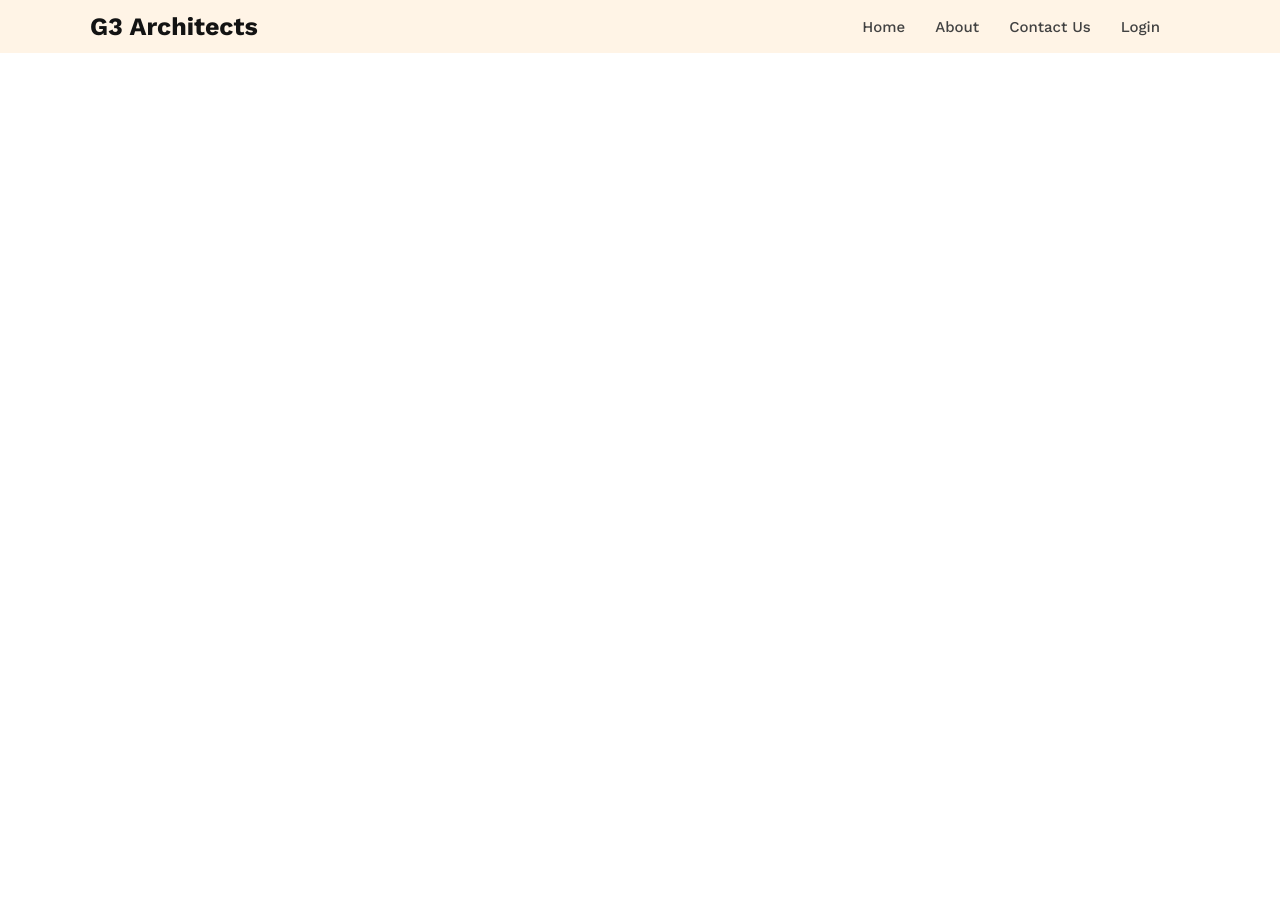
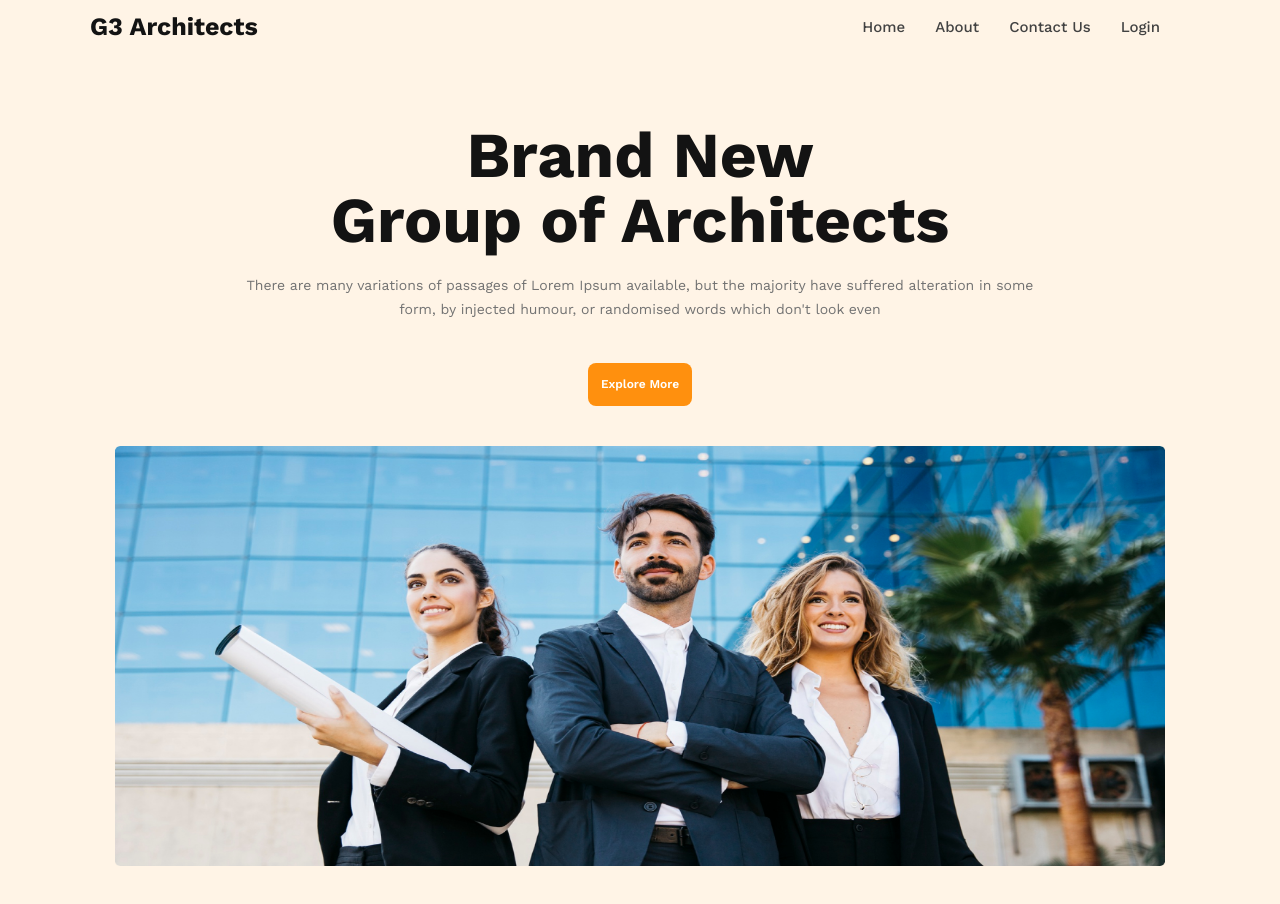
Before and after one commit to sabuj-xdev/git3-architects-web, a plain HTML site: page index.html in a window 1280 px wide. Before the commit the page ends 800 px from the top, so only its background shows below. Drawn offline with nearby package versions, Linux system fonts and the light colour scheme.

Commit message:
added banner

```diff
--- a/index.html
+++ b/index.html
@@ -9,6 +9,7 @@
 </head>
 <body>
     <header class="header">
+        <div class="header-content">
             <h3>G3 Architects</h3>
             <nav class="navbar">
             <ul>
@@ -19,7 +20,29 @@
             </ul>
             </nav>
             <i class="fa-solid fa-bars" id="hamburk"></i>
+        </div>
+        <!-- banner section -->
+        <section class="banner">
+            <div class="banner-content">
+                <h2 class="banner-title">
+                    Brand New <br>
+                    Group of Architects
+                   </h2>
+                  <p class="banner-description">
+                      There are many variations of passages of Lorem Ipsum available, but the majority have suffered alteration in some form, by injected humour, or randomised words which don't look even
+                  </p>
+            </div>
+       <div class="explore-btn">
+        <button class="Explore">
+            Explore More
+        </button>
+       </div>
+    <div class="banner-image">
+        <img src="images/banner.png" alt="">
+    </div>
+</section>
  </header>
+
     <main>
 
     </main>
--- a/style/style.css
+++ b/style/style.css
@@ -7,23 +7,28 @@
     box-sizing: border-box;
 }
 .body{
-    width:1055px;
+
 }
 /* header section style */
 .header{
+
     background-color: rgb(255, 244, 230);
+
+}
+.header-content{
     display:flex;
+    align-items: center;
     justify-content: space-between;
-    align-items: center;
 }
-.header h3{
+.header-content h3{
+    width:302px;
 color: rgb(19, 19, 19);
 font-family: Work Sans;
 font-size: 25px;
 font-weight: 700;
 line-height: 53px;
 letter-spacing: 0%;
-position:relative;
+position:relative ;
 left:90px;
 }
 #hamburk{
@@ -46,3 +51,68 @@ left:90px;
     position:relative;
     right:90px;
 }
+/* banner style  */
+.banner{
+    width:1220px;
+    margin:0 auto;
+    padding:70px;
+    text-align: center;
+}
+.banner-content{
+width:800px;
+height: 225px;
+margin:0 auto;
+}
+.banner-title{
+ color: rgb(19, 19, 19);
+font-family: Work Sans;
+font-size: 64px;
+font-weight: 700;
+line-height: 65px;
+letter-spacing: 0%;
+margin-bottom:20px;
+}
+.banner-description{
+color: rgb(114, 114, 114);
+font-family: Work Sans;
+font-size: 14px;
+font-weight: 400;
+line-height: 24px;
+letter-spacing: 0%;
+text-align: center;
+
+}
+/* button style */
+.explore-btn{
+    display: flex;
+    justify-content: center;
+    margin-top:15px;
+}
+.Explore{
+    color: rgb(255, 255, 255);
+    font-family: Work Sans;
+    font-size: 12px;
+    font-weight: 600;
+    line-height: 23px;
+    letter-spacing: 0%;
+    text-align: center;
+    border-radius: 8px;
+background: rgb(255, 144, 14);
+padding:10px 13px;
+border:none;
+cursor: pointer;
+
+}
+.Explore:hover{
+    background-color: rgb(51, 112, 255);
+    color:black;
+    transition: 0.6s;
+    transform: translate3d(10px, 50%, 3em);
+    border:1px solid black;
+}
+/* banner image style  */
+.banner-image img{
+    width:1050px;
+    height: 420px;
+   margin-top:40px;
+}
```
Lines whose indentation alone changed are shown as unchanged.
